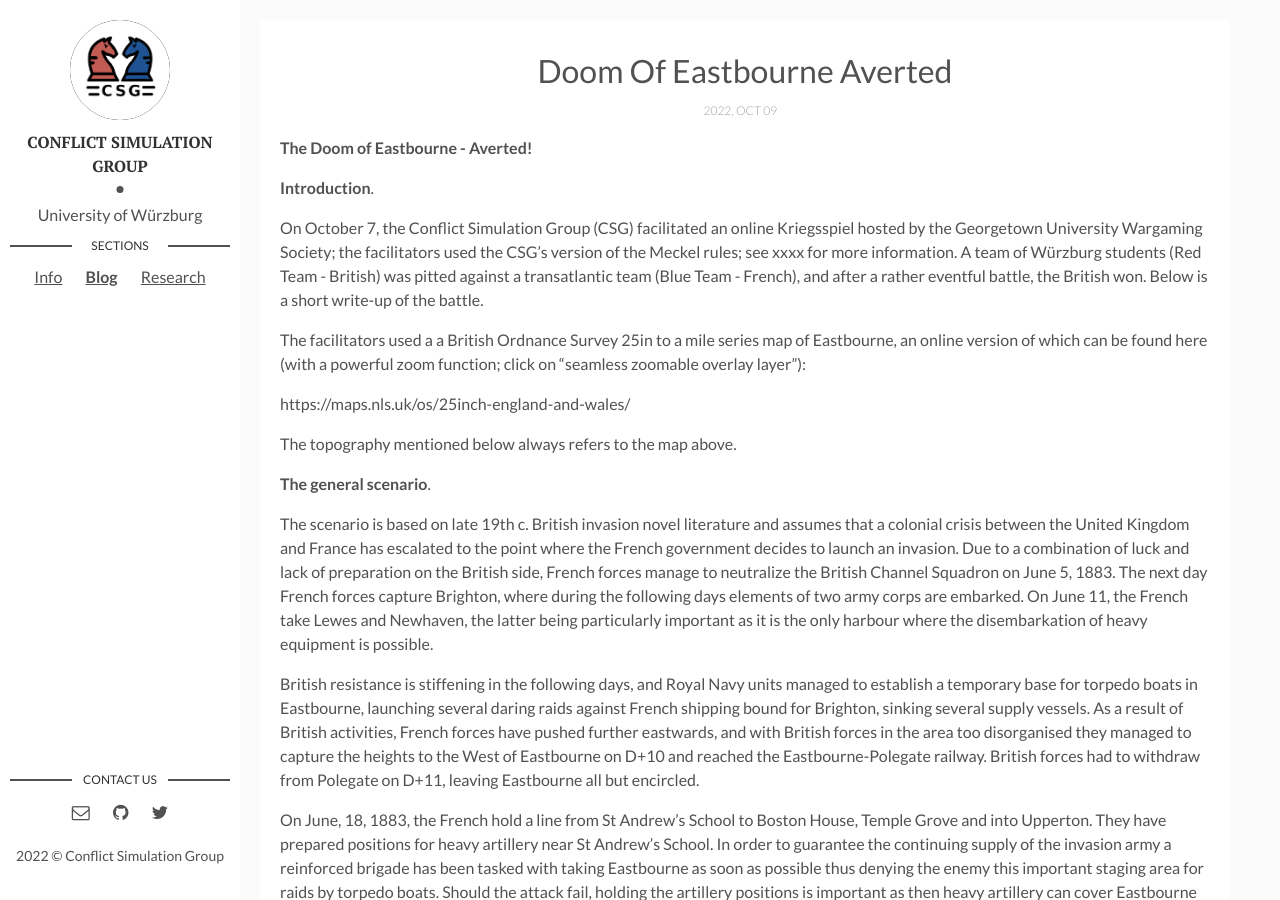
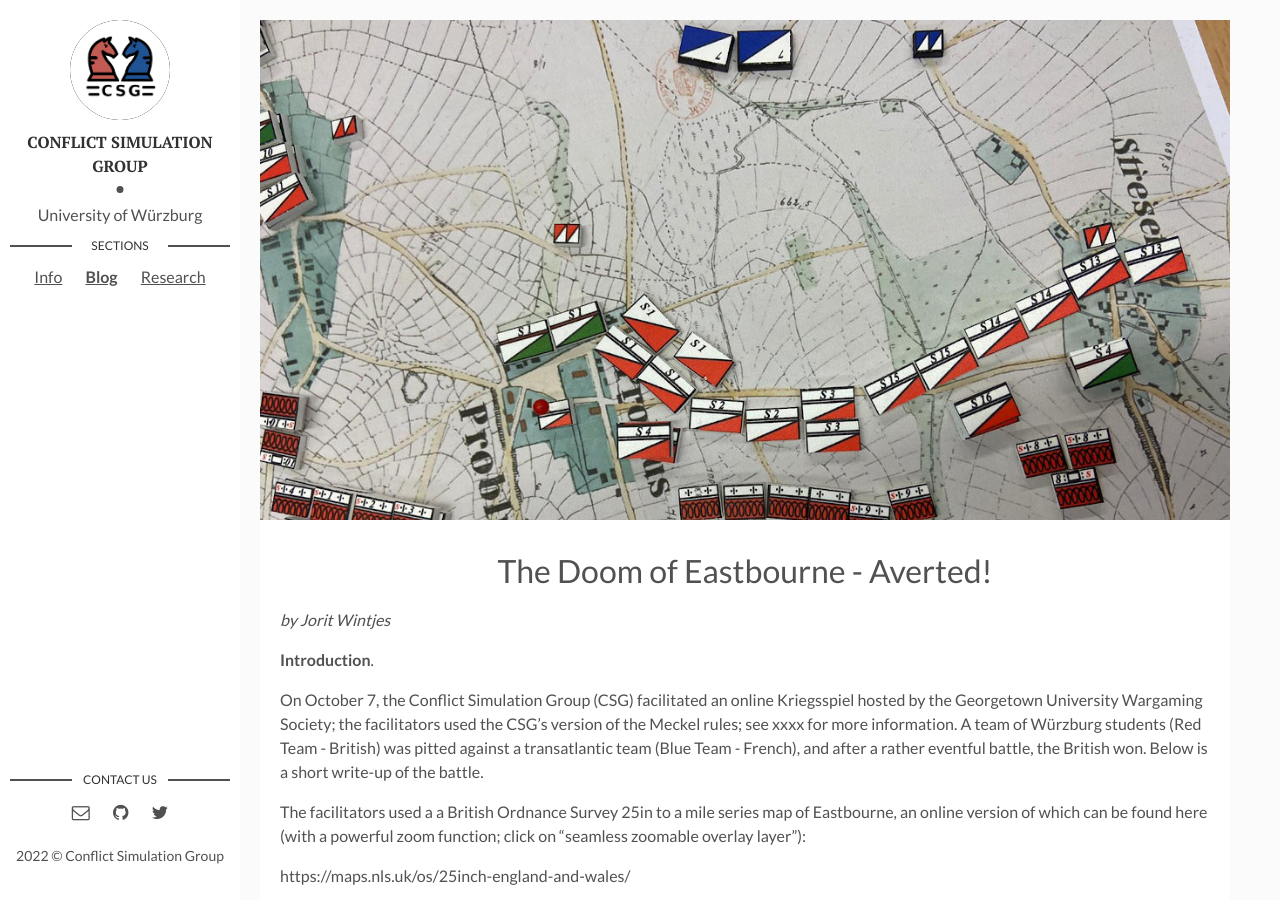
Before and after one commit to cosimg/blog, a Jekyll site: the page built from _posts/2022-10-09-doom-of-Eastbourne-averted.markdown, in a window 1280 px wide and 900 px high. Built offline with Jekyll 4.4.1, drawn with Linux system fonts in a browser that asks for light colours; our own code applies the rules of GitHub Pages for plain Markdown files; some of the changed lines change nothing that is shown.

Commit message:
Update 2022-10-09-doom-of-Eastbourne-averted.markdown

```diff
--- a/_posts/2022-10-09-doom-of-Eastbourne-averted.markdown
+++ b/_posts/2022-10-09-doom-of-Eastbourne-averted.markdown
@@ -1,6 +1,14 @@
+---
+layout: page
+title: The Doom of Eastbourne - Averted!
+date: 2022-10-07 20:00:00 +0300
+description: On October 7, the Conflict Simulation Group (CSG) facilitated an online Kriegsspiel ...
+img: ks_situation01.jpg  #  Add image post (optional)
+fig-caption:  # Add figcaption (optional)
+tags: [about]
+---
 
-
-**The Doom of Eastbourne - Averted!**
+*by Jorit Wintjes*
 
 **Introduction**.
 
```
